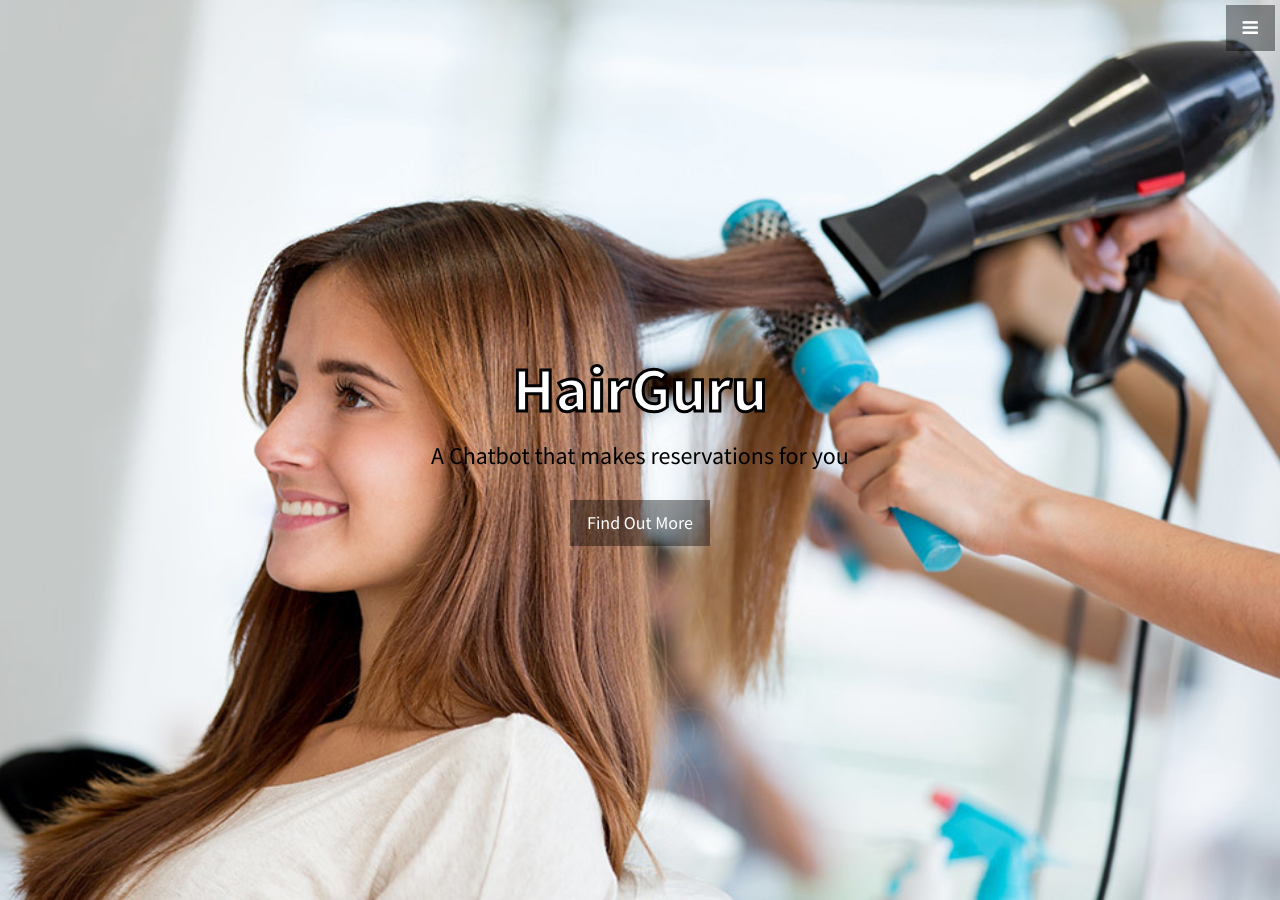
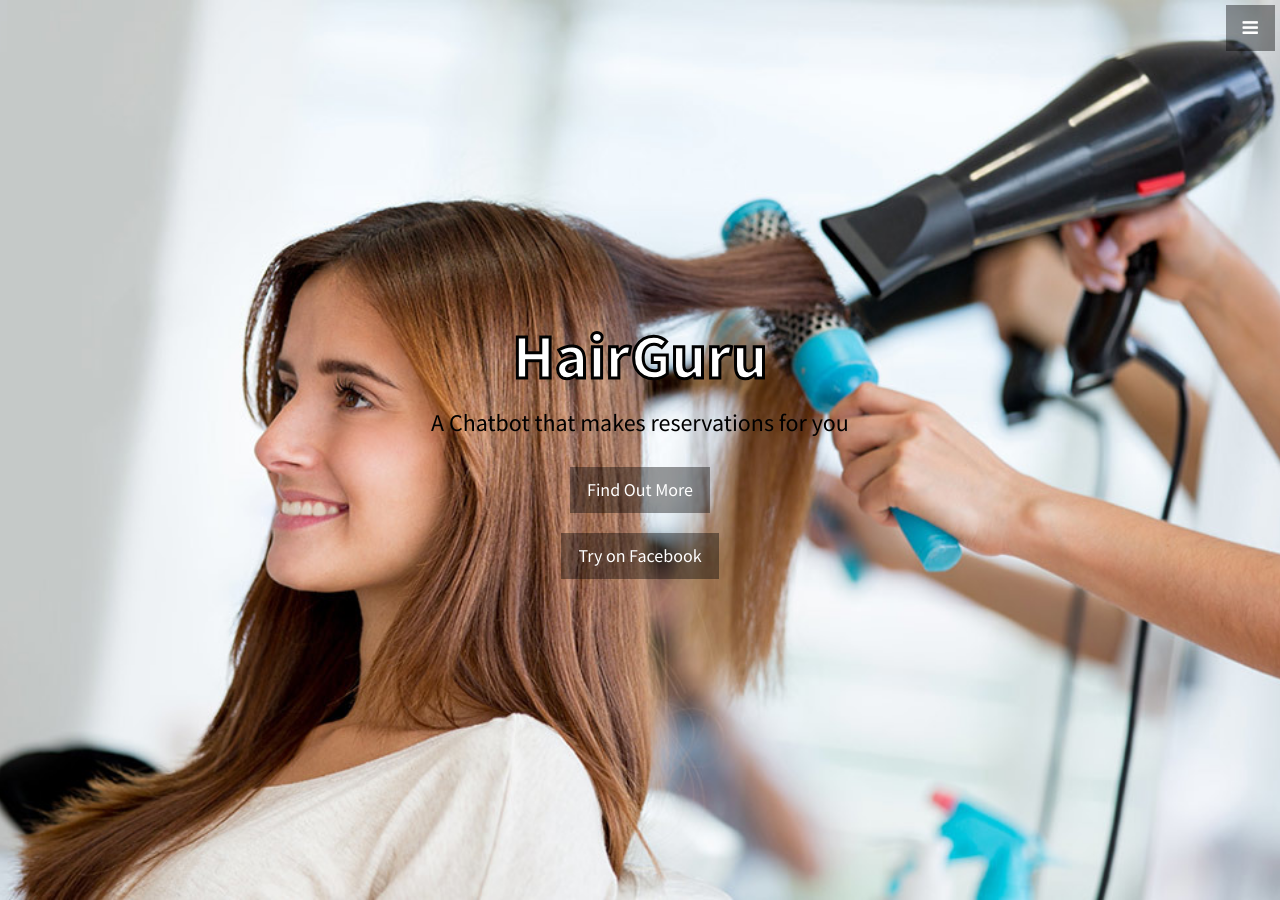
Before and after one commit to erickimme/hairguru_website, a Jekyll site: the page index.html, which Jekyll copies as it is, in a window 1280 px wide and 900 px high. Built offline with Jekyll 4.4.1, drawn with Linux system fonts in a browser that asks for light colours.

```diff
--- a/index.html
+++ b/index.html
@@ -63,6 +63,9 @@
     <h3 style="color:black;">A Chatbot that makes reservations for you</h3>
     <br>
     <a href="https://devpost.com/software/hairguru" class="btn btn-dark btn-lg">Find Out More</a>
+    <br>
+    <br>
+    <a href="https://www.facebook.com/HairGuru-193298187820692" class="btn btn-dark btn-lg">Try on Facebook</a>
   </div>
 </header>
 
```
